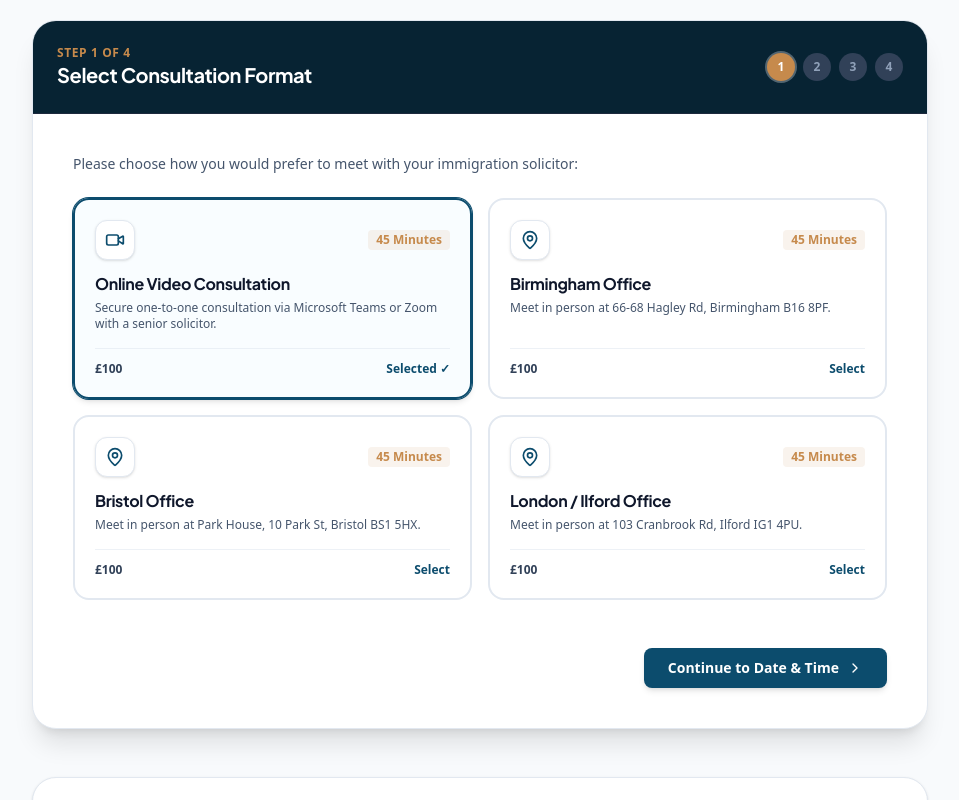
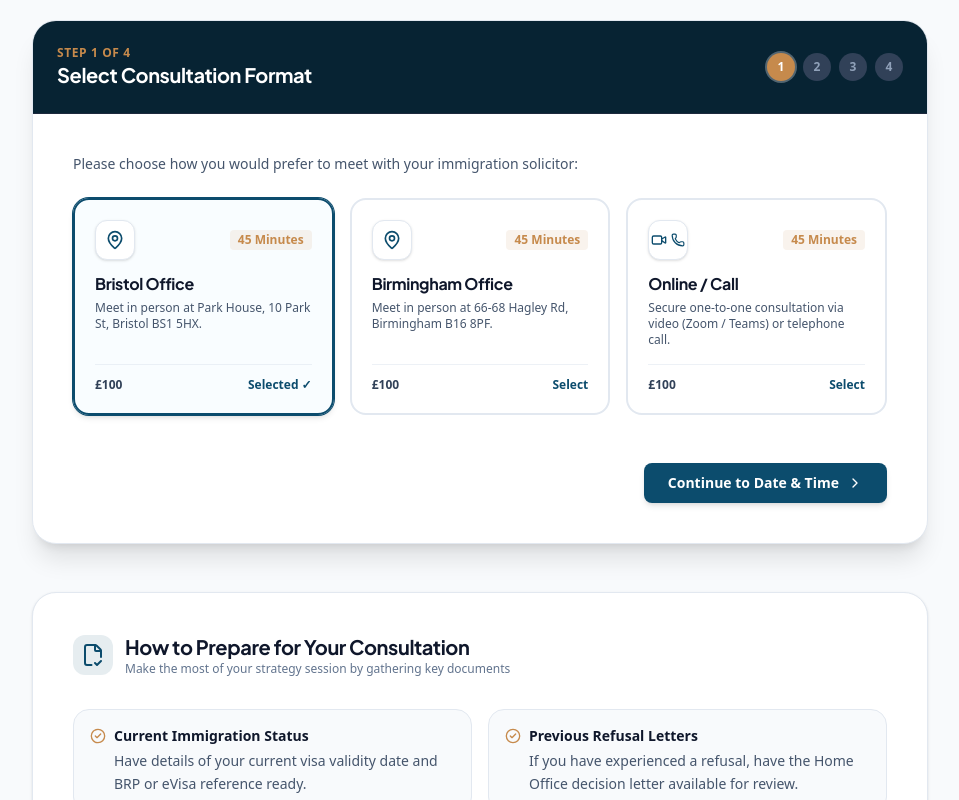
Before and after one commit to farhan-4201/Visa-Direct, a Next.js app: page /appointment in a window 1280 px wide. Shown: the part 644-1444 px from the top of the page, without its empty margins (160-1119 px from the left). Built offline with nearby package versions, Linux system fonts and the light colour scheme.

Commit message:
changes implied

```diff
--- a/src/components/appointment/AppointmentScheduler.tsx
+++ b/src/components/appointment/AppointmentScheduler.tsx
@@ -8,11 +8,8 @@ import {
   MapPin,
   Phone,
   CheckCircle2,
-  ChevronLeft,
   ChevronRight,
-  ShieldCheck,
   AlertCircle,
-  User,
 } from "lucide-react";
 import { getAvailableAppointmentDates } from "@/lib/appointmentDates";
 
@@ -31,12 +28,10 @@ export function AppointmentScheduler() {
   const [availableDates, setAvailableDates] = useState<
     ReturnType<typeof getAvailableAppointmentDates>
   >([]);
-  const [calendarMonth, setCalendarMonth] = useState<Date | null>(null);
-  const [currentDate, setCurrentDate] = useState<Date | null>(null);
   const [step, setStep] = useState<1 | 2 | 3 | 4>(1);
   const [booking, setBooking] = useState<BookingState>({
-    consultationType: "video",
-    consultationLocation: "Online Video Meeting",
+    consultationType: "bristol",
+    consultationLocation: "Bristol Office",
     selectedDate: "",
     selectedTime: "10:00 AM",
     fullName: "",
@@ -51,83 +46,28 @@ export function AppointmentScheduler() {
   const [emailError, setEmailError] = useState<string | null>(null);
 
   useEffect(() => {
-    const now = new Date();
-    setCurrentDate(now);
-    const dates = getAvailableAppointmentDates(now);
+    const dates = getAvailableAppointmentDates(new Date());
     setAvailableDates(dates);
     if (dates.length > 0) {
       setBooking((current) => ({
         ...current,
         selectedDate: current.selectedDate || dates[0].date,
       }));
-      // Sync initial calendar view with first available date
-      const [initYear, initMonth] = dates[0].date.split("-").map(Number);
-      if (initYear && initMonth) {
-        setCalendarMonth(new Date(initYear, initMonth - 1, 1));
-      } else {
-        setCalendarMonth(new Date(now.getFullYear(), now.getMonth(), 1));
-      }
-    } else {
-      setCalendarMonth(new Date(now.getFullYear(), now.getMonth(), 1));
     }
   }, []);
 
-  const currentYear = currentDate ? currentDate.getFullYear() : 2026;
-  const currentMonthIdx = currentDate ? currentDate.getMonth() : 10;
-  const activeMonth = calendarMonth ?? (currentDate ? new Date(currentYear, currentMonthIdx, 1) : new Date(2026, 10, 1));
-  const calYear = activeMonth.getFullYear();
-  const calMonth = activeMonth.getMonth();
-
-  const isPrevMonthDisabled =
-    calYear < currentYear || (calYear === currentYear && calMonth <= currentMonthIdx);
-
-  const lastAvailableDateStr = availableDates[availableDates.length - 1]?.date;
-  const maxMonthDate = lastAvailableDateStr
-    ? new Date(Number(lastAvailableDateStr.slice(0, 4)), Number(lastAvailableDateStr.slice(5, 7)) - 1, 1)
-    : new Date(currentYear, currentMonthIdx + 2, 1);
-
-  const isNextMonthDisabled =
-    calYear > maxMonthDate.getFullYear() ||
-    (calYear === maxMonthDate.getFullYear() && calMonth >= maxMonthDate.getMonth());
-
-  const monthLabel = activeMonth.toLocaleDateString("en-GB", {
-    month: "long",
-    year: "numeric",
-  });
-
-  const availableDatesSet = React.useMemo(
-    () => new Set(availableDates.map((d) => d.date)),
-    [availableDates]
-  );
-
-  const calendarDays = React.useMemo(() => {
-    const firstDay = new Date(Date.UTC(calYear, calMonth, 1));
-    const daysInMonth = new Date(Date.UTC(calYear, calMonth + 1, 0)).getUTCDate();
-    const startingDay = (firstDay.getUTCDay() + 6) % 7; // Monday = 0
-
-    const cells: Array<{ day: number; date: string } | null> = [];
-    for (let i = 0; i < startingDay; i++) {
-      cells.push(null);
-    }
-    for (let d = 1; d <= daysInMonth; d++) {
-      const dateKey = `${calYear}-${String(calMonth + 1).padStart(2, "0")}-${String(d).padStart(2, "0")}`;
-      cells.push({ day: d, date: dateKey });
-    }
-    return cells;
-  }, [calYear, calMonth]);
-
   const consultationTypes = [
     {
-      id: "video",
-      title: "Online Video Consultation",
+      id: "bristol",
+      title: "Bristol Office",
       duration: "45 Minutes",
       fee: "£100",
-      description: "Secure one-to-one consultation via Microsoft Teams or Zoom with a senior solicitor.",
-      icon: <Video className="w-5 h-5 text-[#0c4c6d]" />,
-      location: "Online Video Meeting",
+      description: "Meet in person at Park House, 10 Park St, Bristol BS1 5HX.",
+      icon: <MapPin className="w-5 h-5 text-[#0c4c6d]" />,
+      location: "Bristol Office",
     },
     {
-      id: "in-person-birmingham",
+      id: "birmingham",
       title: "Birmingham Office",
       duration: "45 Minutes",
       fee: "£100",
@@ -136,22 +76,18 @@ export function AppointmentScheduler() {
       location: "Birmingham Office",
     },
     {
-      id: "in-person-bristol",
-      title: "Bristol Office",
+      id: "online-call",
+      title: "Online / Call",
       duration: "45 Minutes",
       fee: "£100",
-      description: "Meet in person at Park House, 10 Park St, Bristol BS1 5HX.",
-      icon: <MapPin className="w-5 h-5 text-[#0c4c6d]" />,
-      location: "Bristol Office",
-    },
-    {
-      id: "in-person-london",
-      title: "London / Ilford Office",
-      duration: "45 Minutes",
-      fee: "£100",
-      description: "Meet in person at 103 Cranbrook Rd, Ilford IG1 4PU.",
-      icon: <MapPin className="w-5 h-5 text-[#0c4c6d]" />,
-      location: "London / Ilford Office",
+      description: "Secure one-to-one consultation via video (Zoom / Teams) or telephone call.",
+      icon: (
+        <div className="flex items-center gap-1">
+          <Video className="w-4 h-4 text-[#0c4c6d]" />
+          <Phone className="w-3.5 h-3.5 text-[#0c4c6d]" />
+        </div>
+      ),
+      location: "Online / Call",
     },
   ];
 
@@ -268,7 +204,7 @@ export function AppointmentScheduler() {
               Please choose how you would prefer to meet with your immigration solicitor:
             </p>
 
-            <div className="grid grid-cols-1 md:grid-cols-2 gap-4">
+            <div className="grid grid-cols-1 md:grid-cols-3 gap-4">
               {consultationTypes.map((type) => (
                 <div
                   key={type.id}
@@ -314,6 +250,7 @@ export function AppointmentScheduler() {
 
             <div className="pt-6 flex justify-end">
               <button
+                type="button"
                 onClick={handleNextStep}
                 className="px-6 py-2.5 rounded-lg bg-[#0c4c6d] hover:bg-[#083248] text-white text-sm font-bold shadow-md transition-all flex items-center gap-2 cursor-pointer"
               >
@@ -327,124 +264,16 @@ export function AppointmentScheduler() {
         {/* Step 2: Date & Time Picker */}
         {step === 2 && (
           <div className="space-y-6">
-            {/* Interactive Dynamic Calendar */}
-            <div className="bg-slate-50/80 rounded-2xl p-4 sm:p-6 border border-slate-200">
-              <div className="flex flex-wrap items-center justify-between gap-3 mb-4">
             <div>
-                  <h3 className="text-sm font-bold text-[#072333] flex items-center gap-2">
-                    <Calendar className="w-4 h-4 text-[#0c4c6d]" />
-                    <span>Select Consultation Date</span>
-                  </h3>
-                  <p className="text-[11px] text-slate-500 mt-0.5">
-                    Live schedule for the next 30 days • Working days (Mon–Fri)
-                  </p>
-                </div>
-
-                {/* Month navigation controls */}
-                <div className="flex items-center gap-1.5 bg-white p-1 rounded-xl border border-slate-200 shadow-xs">
-                  <button
-                    type="button"
-                    onClick={() => {
-                      setCalendarMonth(
-                        (prev) =>
-                          prev
-                            ? new Date(prev.getFullYear(), prev.getMonth() - 1, 1)
-                            : new Date(calYear, calMonth - 1, 1)
-                      );
-                    }}
-                    disabled={isPrevMonthDisabled}
-                    className="p-1.5 rounded-lg text-slate-600 hover:text-slate-900 hover:bg-slate-100 disabled:opacity-30 disabled:cursor-not-allowed transition-colors"
-                    aria-label="Previous Month"
-                  >
-                    <ChevronLeft className="w-4 h-4" />
-                  </button>
-
-                  <span className="text-xs font-bold text-slate-800 px-3 min-w-[120px] text-center">
-                    {monthLabel}
-                  </span>
-
-                  <button
-                    type="button"
-                    onClick={() => {
-                      setCalendarMonth(
-                        (prev) =>
-                          prev
-                            ? new Date(prev.getFullYear(), prev.getMonth() + 1, 1)
-                            : new Date(calYear, calMonth + 1, 1)
-                      );
-                    }}
-                    disabled={isNextMonthDisabled}
-                    className="p-1.5 rounded-lg text-slate-600 hover:text-slate-900 hover:bg-slate-100 disabled:opacity-30 disabled:cursor-not-allowed transition-colors"
-                    aria-label="Next Month"
-                  >
-                    <ChevronRight className="w-4 h-4" />
-                  </button>
-                </div>
-              </div>
-
-              {/* Day of Week Header */}
-              <div className="grid grid-cols-7 gap-1 text-center mb-1">
-                {["Mon", "Tue", "Wed", "Thu", "Fri", "Sat", "Sun"].map((dayName) => (
-                  <div
-                    key={dayName}
-                    className="text-[11px] font-bold text-slate-400 uppercase py-1"
-                  >
-                    {dayName}
-                  </div>
-                ))}
-              </div>
-
-              {/* Calendar Days Matrix */}
-              <div className="grid grid-cols-7 gap-1.5 text-center">
-                {calendarDays.map((cell, idx) => {
-                  if (!cell) {
-                    return <div key={`pad-${idx}`} className="h-10 sm:h-11" />;
-                  }
-
-                  const isAvailable = availableDatesSet.has(cell.date);
-                  const isSelected = booking.selectedDate === cell.date;
-
-                  return (
-                    <button
-                      key={cell.date}
-                      type="button"
-                      disabled={!isAvailable}
-                      onClick={() => {
-                        if (isAvailable) {
-                          setBooking({ ...booking, selectedDate: cell.date });
-                        }
-                      }}
-                      className={`h-10 sm:h-11 rounded-xl text-xs sm:text-sm font-semibold transition-all flex flex-col items-center justify-center relative ${
-                        isSelected
-                          ? "bg-[#0c4c6d] text-white font-bold shadow-md ring-2 ring-[#0c4c6d]/40 scale-105 z-10"
-                          : isAvailable
-                          ? "bg-white hover:bg-sky-50 text-slate-800 border border-slate-200 hover:border-[#0c4c6d] cursor-pointer"
-                          : "text-slate-300 bg-slate-100/40 border border-transparent cursor-not-allowed"
-                      }`}
-                    >
-                      <span>{cell.day}</span>
-                    </button>
-                  );
-                })}
-              </div>
-
-              {/* Quick Pick: Earliest Available Dates */}
-              <div className="mt-5 pt-4 border-t border-slate-200/70">
               <label className="block text-xs font-bold uppercase tracking-wider text-slate-500 mb-2">
                 Available Consultation Dates
               </label>
               <div className="grid grid-cols-2 sm:grid-cols-5 gap-2.5">
-                  {availableDates.slice(0, 5).map((item) => (
+                {availableDates.map((item) => (
                   <button
                     key={item.date}
                     type="button"
-                      onClick={() => {
-                        setBooking({ ...booking, selectedDate: item.date });
-                        const [itemYear, itemMonth] = item.date.split("-").map(Number);
-                        if (itemYear && itemMonth) {
-                          setCalendarMonth(new Date(itemYear, itemMonth - 1, 1));
-                        }
-                      }}
+                    onClick={() => setBooking({ ...booking, selectedDate: item.date })}
                     className={`p-3 rounded-xl text-center border-2 transition-all cursor-pointer ${
                       booking.selectedDate === item.date
                         ? "border-[#0c4c6d] bg-[#0c4c6d] text-white shadow-md"
@@ -457,7 +286,6 @@ export function AppointmentScheduler() {
                 ))}
               </div>
             </div>
-            </div>
 
             <div>
               <label className="block text-xs font-bold uppercase tracking-wider text-slate-500 mb-2">
@@ -467,6 +295,7 @@ export function AppointmentScheduler() {
                 {availableTimes.map((time) => (
                   <button
                     key={time}
+                    type="button"
                     onClick={() => setBooking({ ...booking, selectedTime: time })}
                     className={`py-2.5 px-3 rounded-lg text-xs font-bold border transition-all cursor-pointer flex items-center justify-center gap-1.5 ${
                       booking.selectedTime === time
@@ -487,6 +316,7 @@ export function AppointmentScheduler() {
                 <strong>{booking.selectedTime}</strong> ({booking.consultationLocation})
               </div>
               <button
+                type="button"
                 onClick={() => setStep(1)}
                 className="text-[#0c4c6d] font-semibold hover:underline"
               >
@@ -496,12 +326,14 @@ export function AppointmentScheduler() {
 
             <div className="pt-4 flex justify-between items-center">
               <button
+                type="button"
                 onClick={() => setStep(1)}
                 className="px-4 py-2 text-xs font-bold text-slate-600 hover:text-slate-900 cursor-pointer"
               >
                 Back
               </button>
               <button
+                type="button"
                 onClick={handleNextStep}
                 className="px-6 py-2.5 rounded-lg bg-[#0c4c6d] hover:bg-[#083248] text-white text-sm font-bold shadow-md transition-all flex items-center gap-2 cursor-pointer"
               >
@@ -694,8 +526,8 @@ export function AppointmentScheduler() {
                   setEmailSent(false);
                   setEmailError(null);
                   setBooking({
-                    consultationType: "video",
-                    consultationLocation: "Online Video Meeting",
+                    consultationType: "bristol",
+                    consultationLocation: "Bristol Office",
                     selectedDate: availableDates[0]?.date ?? "",
                     selectedTime: "10:00 AM",
                     fullName: "",
--- a/src/components/layout/Header.tsx
+++ b/src/components/layout/Header.tsx
@@ -34,7 +34,6 @@ const businessNavigationServices = [
   "Graduate Trainee Visa",
   "Minister of Religion Visa",
   "Service Supplier Visa",
-  "Investor Visa (Tier 1)",
   "Graduate Visa",
   "Global Business Mobility",
   "Global Talent Visa",
--- a/src/lib/appointmentDates.ts
+++ b/src/lib/appointmentDates.ts
@@ -14,7 +14,7 @@ function toDateKey(date: Date) {
 
 export function getAvailableAppointmentDates(
   from: Date,
-  count = 30,
+  count = 5,
   gapDays = 2
 ): AvailableAppointmentDate[] {
   const date = new Date(
```
Also changed, not shown: 2 other files (tests, documents, lock files or other folders). Lines whose indentation alone changed are shown as unchanged.
